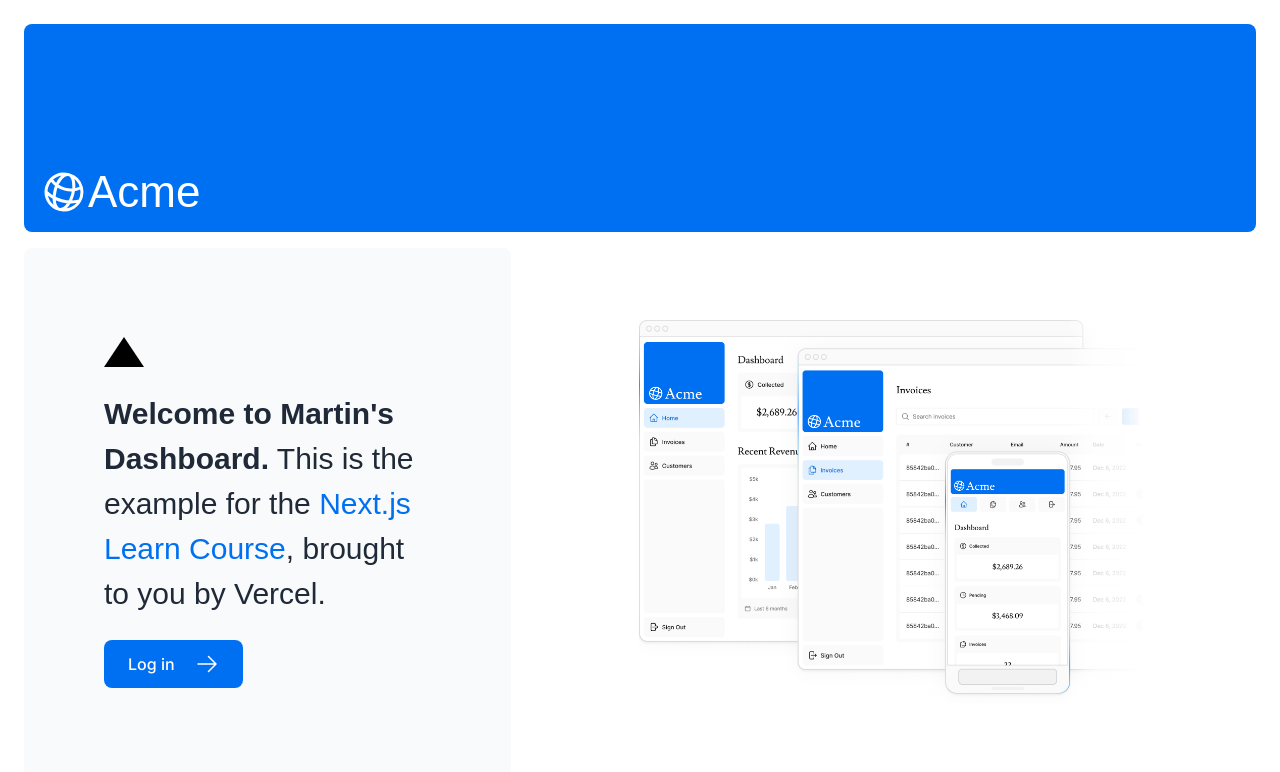
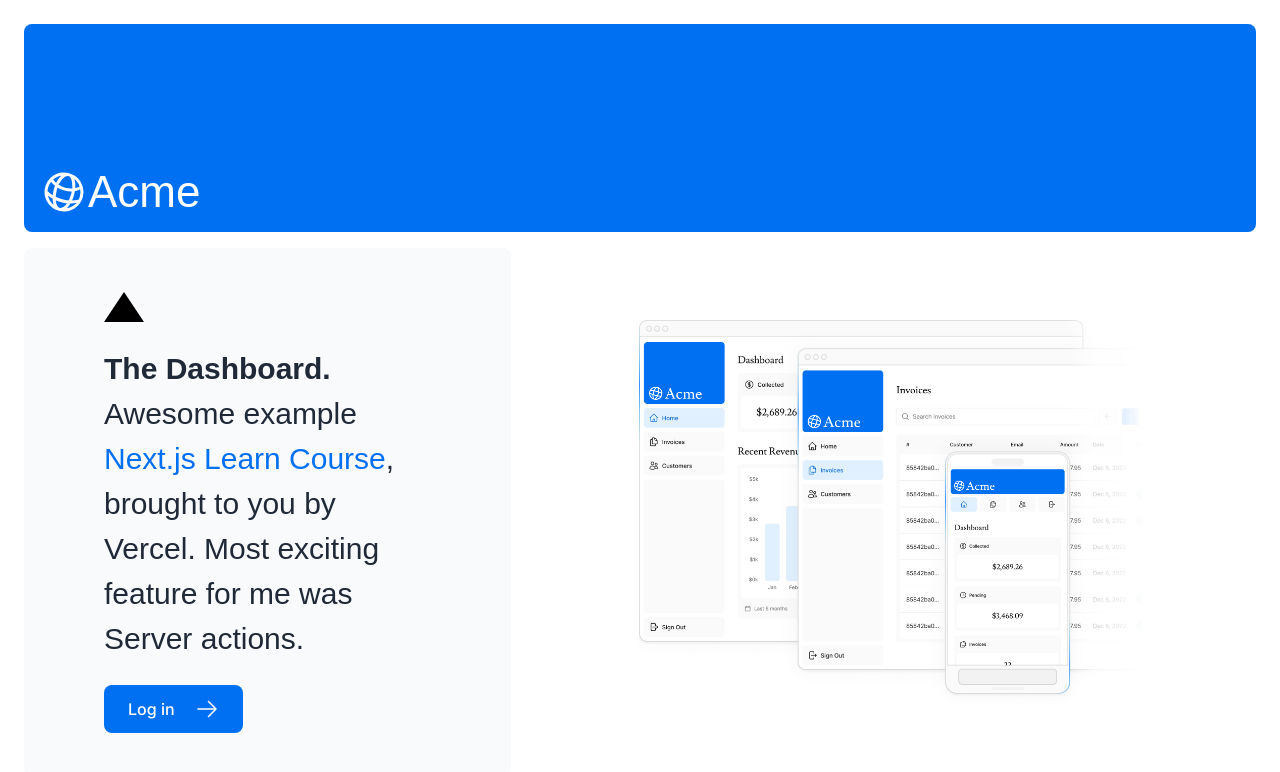
Before and after one commit to celestialmk/nextjs-dashboard, a Next.js app: page / in a window 1280 px wide. Shown: the top 772 px of the page. Built offline with nearby package versions, Linux system fonts and the light colour scheme; a web font is replaced by a local one.

Commit message:
edit landing page info

```diff
--- a/app/page.tsx
+++ b/app/page.tsx
@@ -23,11 +23,11 @@
             className="h-0 w-0 border-b-[30px] border-l-[20px] border-r-[20px] border-b-black border-l-transparent border-r-transparent"
         />
           <p className={`${lusitana.className} text-xl text-gray-800 md:text-3xl md:leading-normal`}>
-            <strong>Welcome to Martin's Dashboard.</strong> This is the example for the{' '}
+            <strong>The Dashboard.</strong> Awesome example{' '}
             <a href="https://nextjs.org/learn/" className="text-blue-500">
               Next.js Learn Course
             </a>
-            , brought to you by Vercel.
+            , brought to you by Vercel. Most exciting feature for me was Server actions.
           </p>
           <Link
             href="/login"
```
